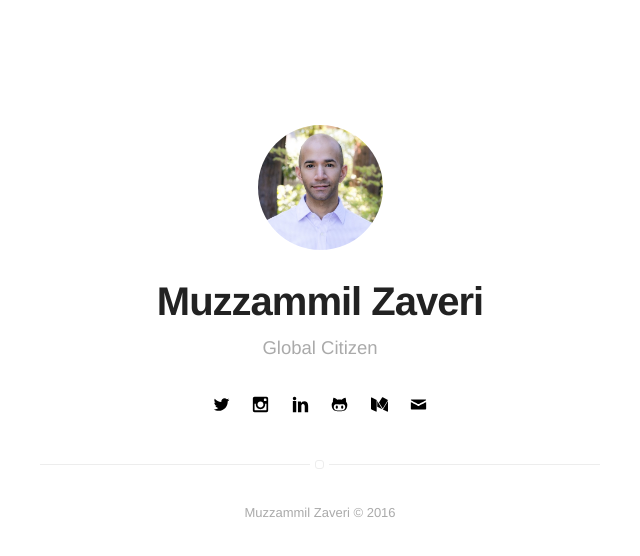
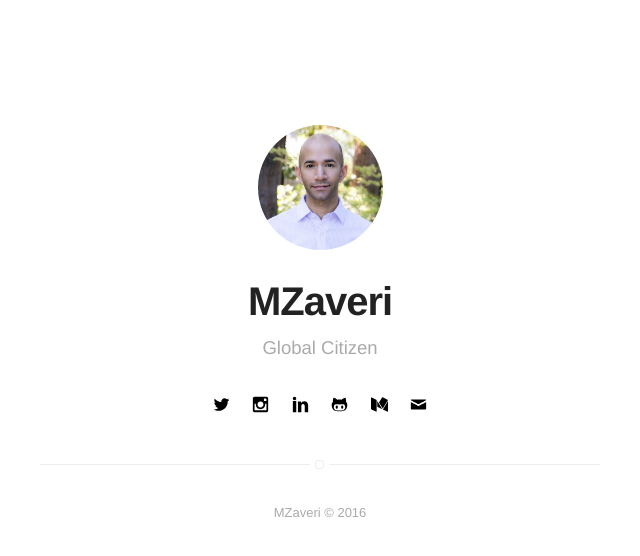
Before and after one commit to zaveri/zaveri.github.io, a Jekyll site: the page built from index.html, in a window 1280 px wide. Shown: the top 556 px of the page, without its empty margins (320-960 px from the left). Built offline with Jekyll 4.4.1, drawn with Linux system fonts in a browser that asks for light colours.

Commit message:
initials fixing git stuff

```diff
--- a/_config.yml
+++ b/_config.yml
@@ -1,5 +1,5 @@
 # main text of home
-name: Muzzammil Zaveri
+name: MZaveri
 bio: Global Citizen
 
 # twitter summary info
```
